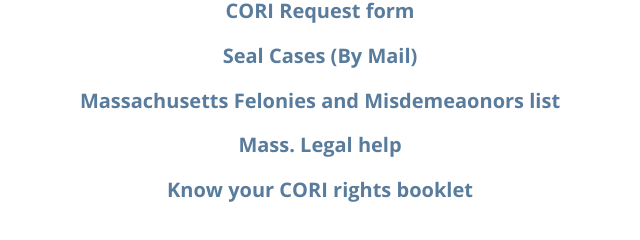
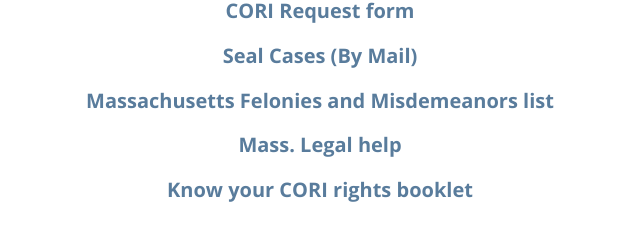
Before and after one commit to lawiscode/cori, a website: page views/more.html in a window 1280 px wide. Shown: the part 210-450 px from the top of the page, 340-980 px from the left. Drawn offline with nearby package versions, Linux system fonts and the light colour scheme; files that its build step writes are made by us from their sources.

Commit message:
Fixed typo

```diff
--- a/views/more.html
+++ b/views/more.html
@@ -36,7 +36,7 @@
 			    <li><a class="btn" href="http://www.mass.gov/courts/docs/forms/sjc/affidavitofindigency.pdf" target="_blank">Affidavit of indigency</a></li>
 			    <li><a class="btn" href="http://www.mass.gov/eopss/docs/chsb/personal-access-form-v2-20121228.pdf" target="_blank">CORI Request form</a></li>
 			    <li><a class="btn" href="http://www.mass.gov/courts/docs/probation/sealingpetition.pdf" target="_blank">Seal Cases (By Mail)</a></li>
-			    <li><a class="btn" href="http://www.mass.gov/courts/docs/admin/sentcomm/mastercrimelist.pdf" target="_blank">Massachusetts Felonies and Misdemeaonors list</a></li>
+			    <li><a class="btn" href="http://www.mass.gov/courts/docs/admin/sentcomm/mastercrimelist.pdf" target="_blank">Massachusetts Felonies and Misdemeanors list</a></li>
 			    <li><a class="btn" href="http://www.masslegalhelp.org/" target="_blank">Mass. Legal help</a></li>
 			    <li><a class="btn" href="http://www.masslegalhelp.org/cori/your-rights" target="_blank">Know your CORI rights booklet</a></li>
 			</ul>
```
